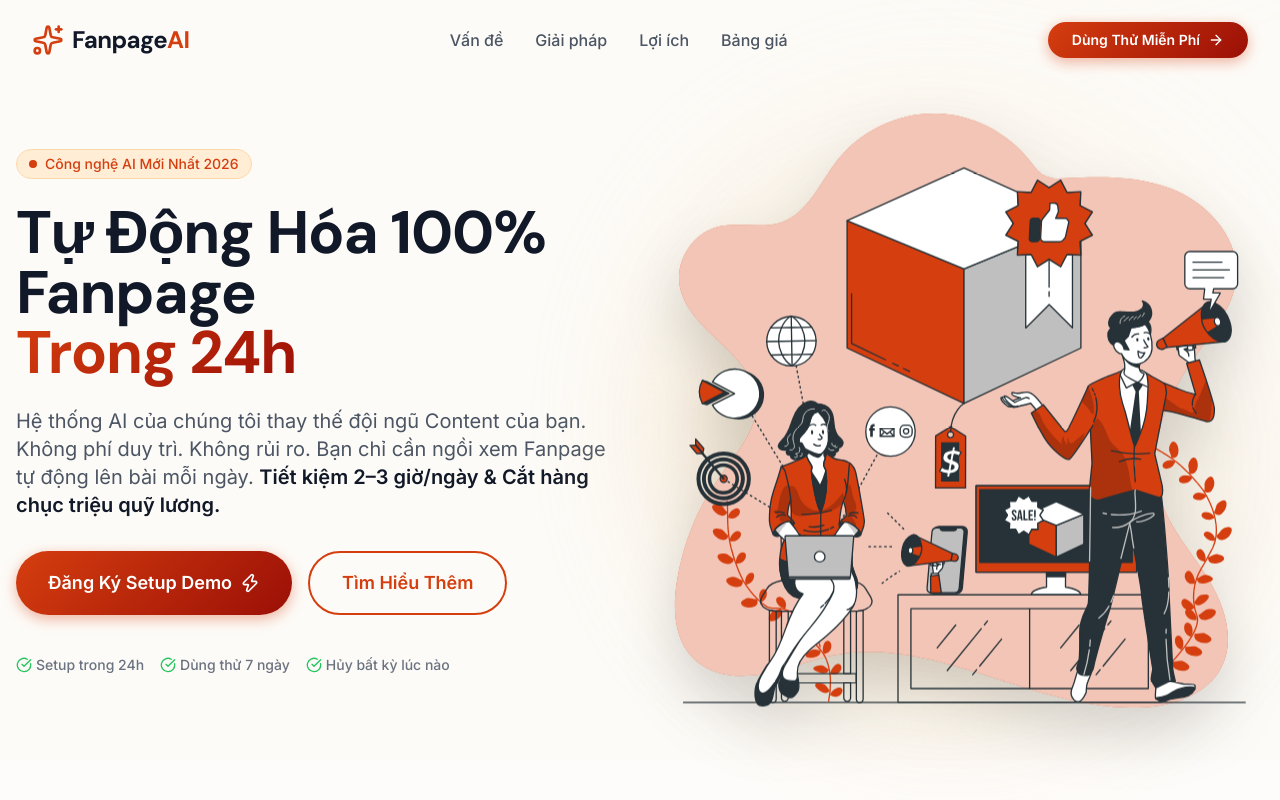
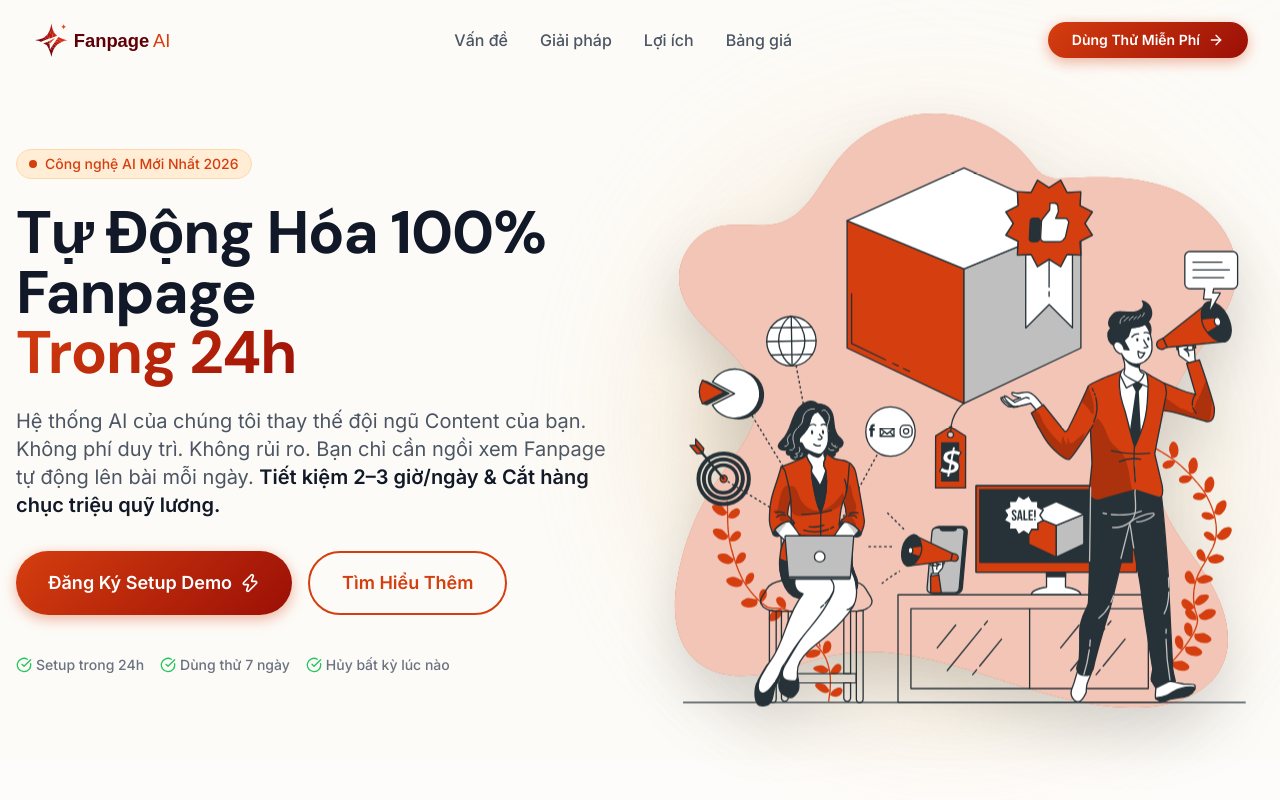
Before and after one commit to hungpixi/fanpageai-sme, a website: page index.html in a window 1280 px wide. Shown: the top 800 px of the page. Drawn offline with nearby package versions, Linux system fonts and the light colour scheme.

Commit message:
feat: Add new custom FanpageAI SVG logo

```diff
--- a/index.html
+++ b/index.html
@@ -44,8 +44,7 @@
         <div class="max-w-7xl mx-auto px-4 sm:px-6 lg:px-8">
             <div class="flex justify-between items-center h-20">
                 <div class="flex items-center gap-2 cursor-pointer">
-                    <i data-lucide="sparkles" class="text-primary w-8 h-8"></i>
-                    <span class="font-heading font-bold text-2xl tracking-tight text-gray-900">Fanpage<span class="text-primary">AI</span></span>
+                    <img src="logo.svg" alt="FanpageAI" class="h-8 md:h-10">
                 </div>
                 <div class="hidden md:flex space-x-8">
                     <a href="#vande" class="text-gray-600 hover:text-primary transition-colors font-medium">Vấn đề</a>
@@ -450,8 +449,7 @@
                 <!-- Column 1 -->
                 <div class="space-y-4">
                     <div class="flex items-center gap-2">
-                        <i data-lucide="sparkles" class="text-primary w-8 h-8"></i>
-                        <span class="font-heading font-bold text-2xl tracking-tight text-gray-900">Fanpage<span class="text-primary">AI</span></span>
+                        <img src="logo.svg" alt="FanpageAI" class="h-8 md:h-10">
                     </div>
                     <p class="text-gray-500 text-sm leading-relaxed pr-4">
                         Tiên phong ứng dụng Trí tuệ nhân tạo (AI) giúp doanh nghiệp SME tự động hóa hoàn toàn quy trình xây dựng nội dung đa kênh, tối ưu chi phí và tăng tỷ lệ chuyển đổi.
```
Also changed, not shown: logo-dark.svg (added), logo-icon.svg (added), logo.svg (added), 1 other file.
